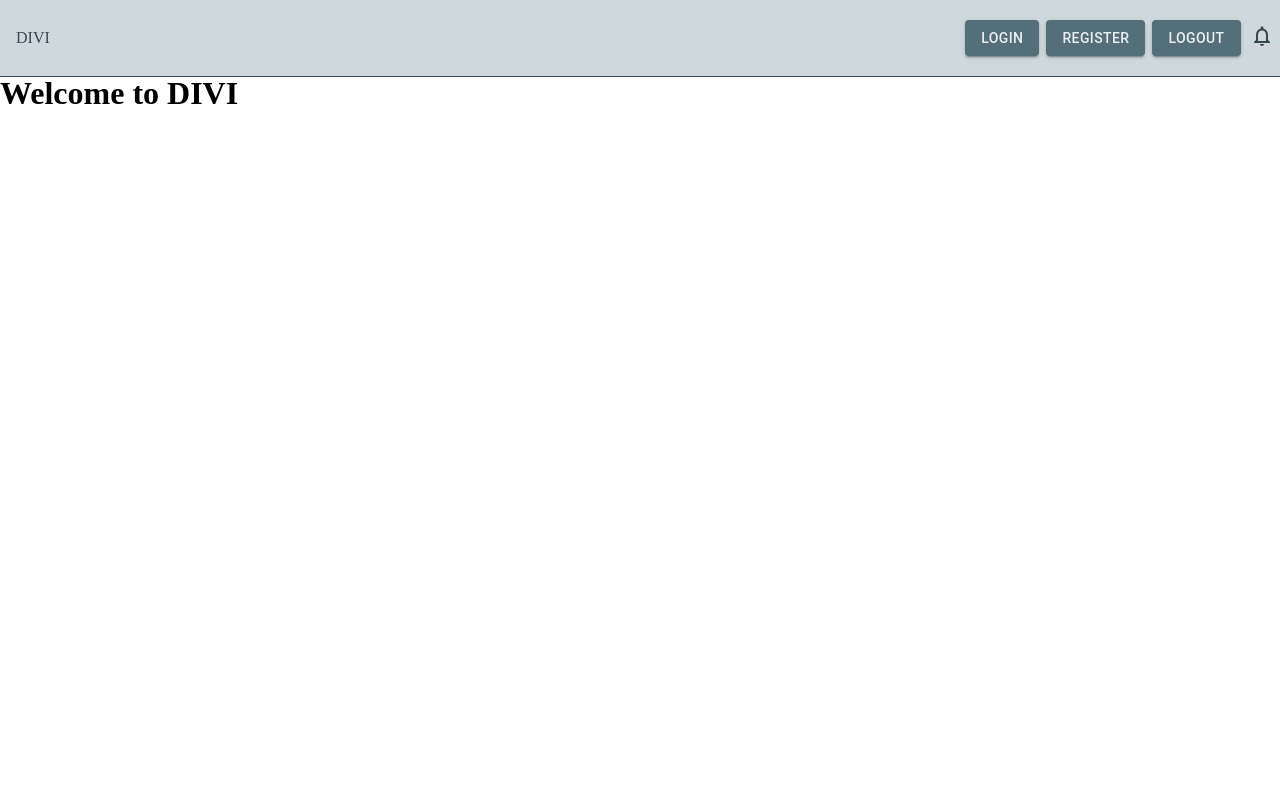
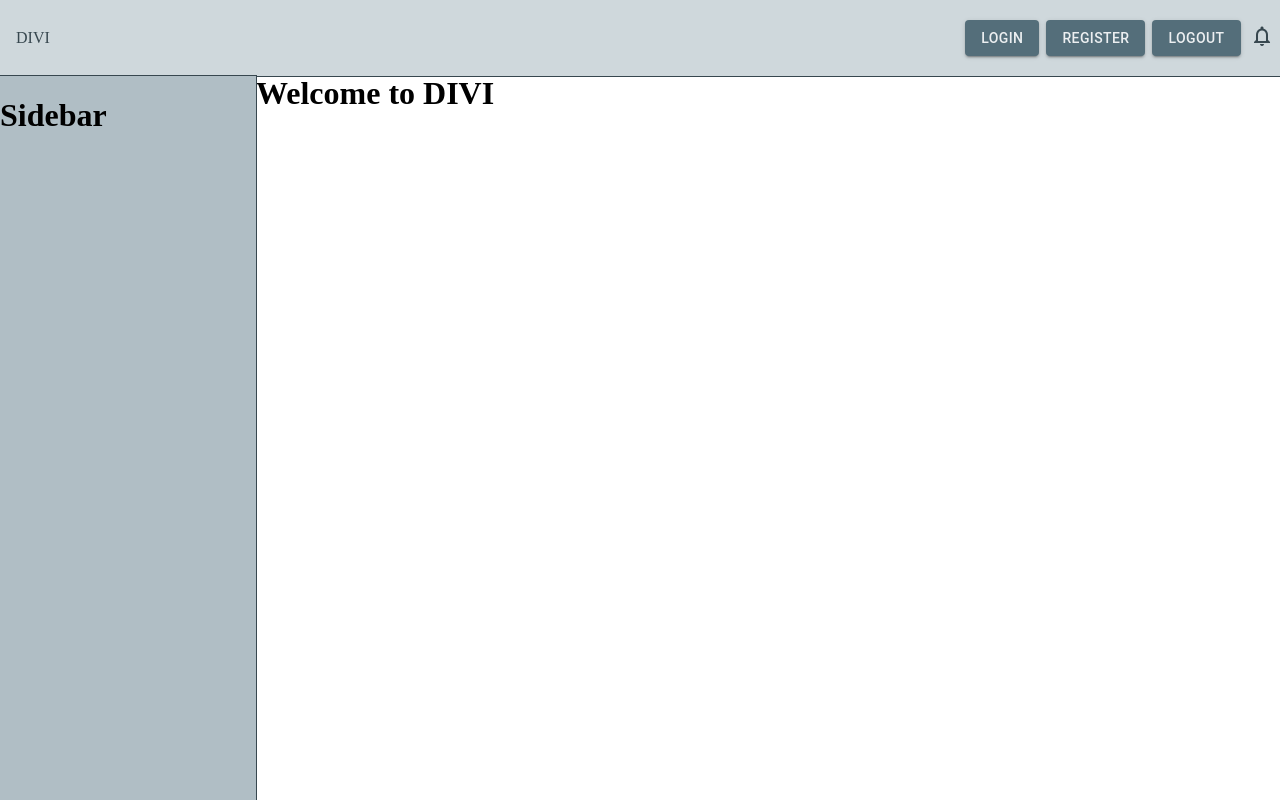
Before and after one commit to v-lane/Divi, a React (Vite) app in the folder frontend/: page / in a window 1280 px wide. Built offline with nearby package versions, Linux system fonts and the light colour scheme.

Commit message:
Add sidebar frame

```diff
--- a/frontend/src/App.jsx
+++ b/frontend/src/App.jsx
@@ -2,6 +2,7 @@ import React, { useState } from 'react';
 
 import './App.scss';
 import TopNavigationBar from './components/TopNavigationBar';
+import SideNavigationBar from './components/SideNavigationBar';
 import { ThemeProvider } from '@mui/material/styles';
 import theme from './styles/createTheme';
 
@@ -10,12 +11,15 @@ function App() {
 
   return (
     <ThemeProvider theme={theme}>
-        <header>
-          <TopNavigationBar />
-        </header>
-        <body>
+      <header>
+        <TopNavigationBar />
+      </header>
+      <body>
+        <SideNavigationBar />
+        <main>
           <h1>Welcome to DIVI</h1>
-        </body>
+        </main>
+      </body>
     </ThemeProvider>
   );
 }
--- a/frontend/src/App.scss
+++ b/frontend/src/App.scss
@@ -18,4 +18,8 @@
 
 body {
   margin-top: 75px;
+
+  main {
+    margin-left: 20vw;
+  }
 }
--- /dev/null
+++ b/frontend/src/components/SideNavigationBar.jsx
@@ -0,0 +1,15 @@
+import React from "react";
+
+import '../styles/SideNavigationBar.scss';
+import Icon from '@mui/material/Icon';
+
+const SideNavigationBar = (props) => {
+
+return (
+  <aside className="side-nav-bar">
+    <h1>Sidebar</h1>
+  </aside>
+  )
+}
+
+export default SideNavigationBar
--- /dev/null
+++ b/frontend/src/styles/SideNavigationBar.scss
@@ -0,0 +1,15 @@
+.side-nav-bar {
+  position: fixed;
+  left: 0;
+  width:20vw;
+  height:100vw;
+  display: flex;
+  flex-direction: row;
+  // justify-content: space-between;
+  // align-items: center;
+  background-color: var(--primary-color-200);
+  // color: var(--text-color-primary);
+  border: 1px solid var(--primary-color-800);
+  border-left: 0px;
+  border-bottom: 0px;
+}
```
